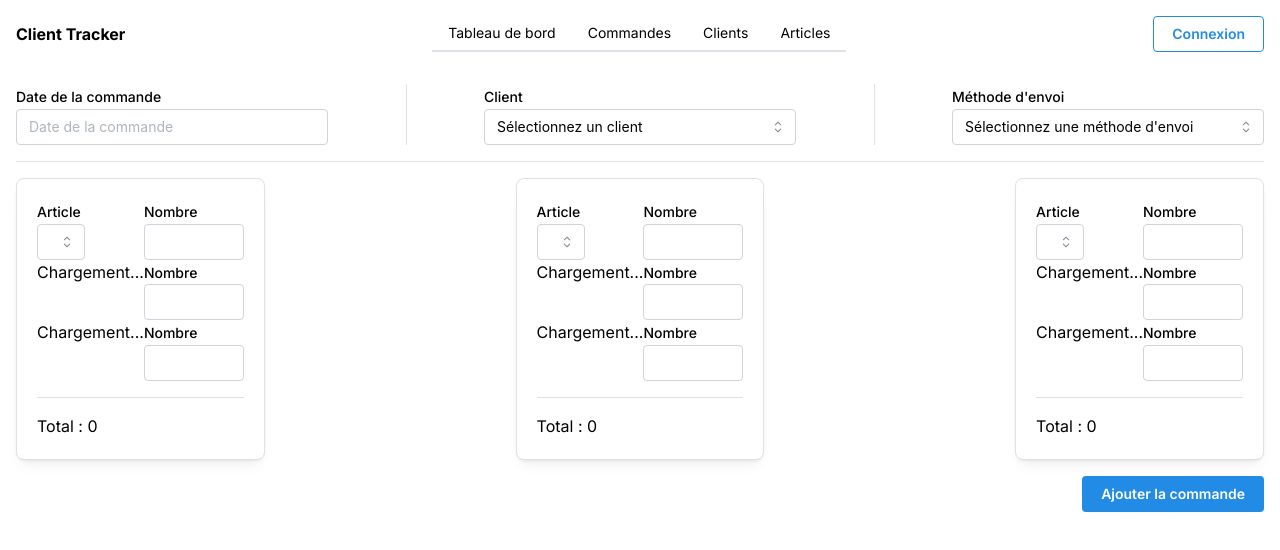
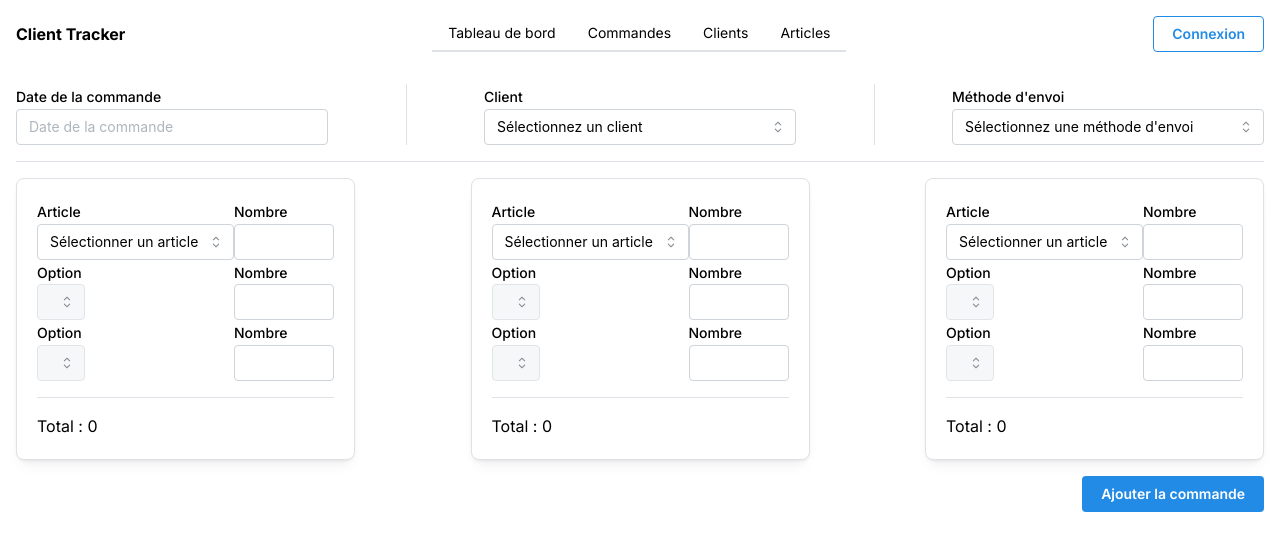
Before and after one commit to bisol84/client-track, a Next.js app: page /orders/add in a window 1280 px wide. Shown: the top 550 px of the page. Built offline with nearby package versions, Linux system fonts and the light colour scheme; no server answers; the database is empty.

Commit message:
Feture : article price card

```diff
--- a/src/app/api/options/[id]/route.ts
+++ b/src/app/api/options/[id]/route.ts
@@ -10,7 +10,6 @@ export async function GET(req: Request, { params }) {
         article_id: articleId,
       },
     });
-    console.log("Résultat de la sélection :", result);
     return Response.json(result);
   } catch (error) {
     console.error("Erreur lors de la sélection :", error);
--- a/src/components/Orders/ArticleSelector.tsx
+++ b/src/components/Orders/ArticleSelector.tsx
@@ -12,11 +12,14 @@ export default function ArticleSelector({ onChange, index, label, w }) {
   if (errorArticle) return <div>Erreur</div>;
   if (!dataArticle) return <div>Chargement...</div>;
 
-  const formattedData = dataArticle.map((article) => ({
-    value: article.id,
-    label: article.name,
-    price: article.price,
-  }));
+  const formattedData = [
+    { value: "", label: "Sélectionner un article", price: "" },
+    ...dataArticle.map((article) => ({
+      value: article.id,
+      label: article.name,
+      price: article.price,
+    })),
+  ];
 
   const handleChange = (e) => {
     const selectedArticle = dataArticle.find(
--- a/src/components/Orders/OptionsSelector.tsx
+++ b/src/components/Orders/OptionsSelector.tsx
@@ -16,16 +16,29 @@ export default function OptionsSelector({
       : null,
     fetcher,
   );
-  console.log("selectedArticle", selectedArticle);
 
   if (errorOptions) return <div>Erreur</div>;
-  if (!dataOptions) return <div>Chargement...</div>;
+  if (!dataOptions)
+    return (
+      <div>
+        <NativeSelect
+          label="Option"
+          data=""
+          className={`w-[${w}]`}
+          name={name}
+          disabled
+        />
+      </div>
+    );
 
-  const formattedData = dataOptions.map((option) => ({
-    value: option.id,
-    label: option.name,
-    price: option.price,
-  }));
+  const formattedData = [
+    { value: "", label: "Sélectionner une option", "data-price": "" },
+    ...dataOptions.map((option) => ({
+      value: option.id,
+      label: option.name,
+      "data-price": option.price,
+    })),
+  ];
 
   const handleChange = (e) => {
     const selectedOption = dataOptions.find(
@@ -39,11 +52,7 @@ export default function OptionsSelector({
   return (
     <NativeSelect
       label="Option"
-      data={dataOptions.map((option) => ({
-        value: option.id,
-        label: option.name,
-        "data-price": option.price,
-      }))}
+      data={formattedData}
       className={`w-[${w}]`}
       name={name}
       onChange={handleChange}
```
